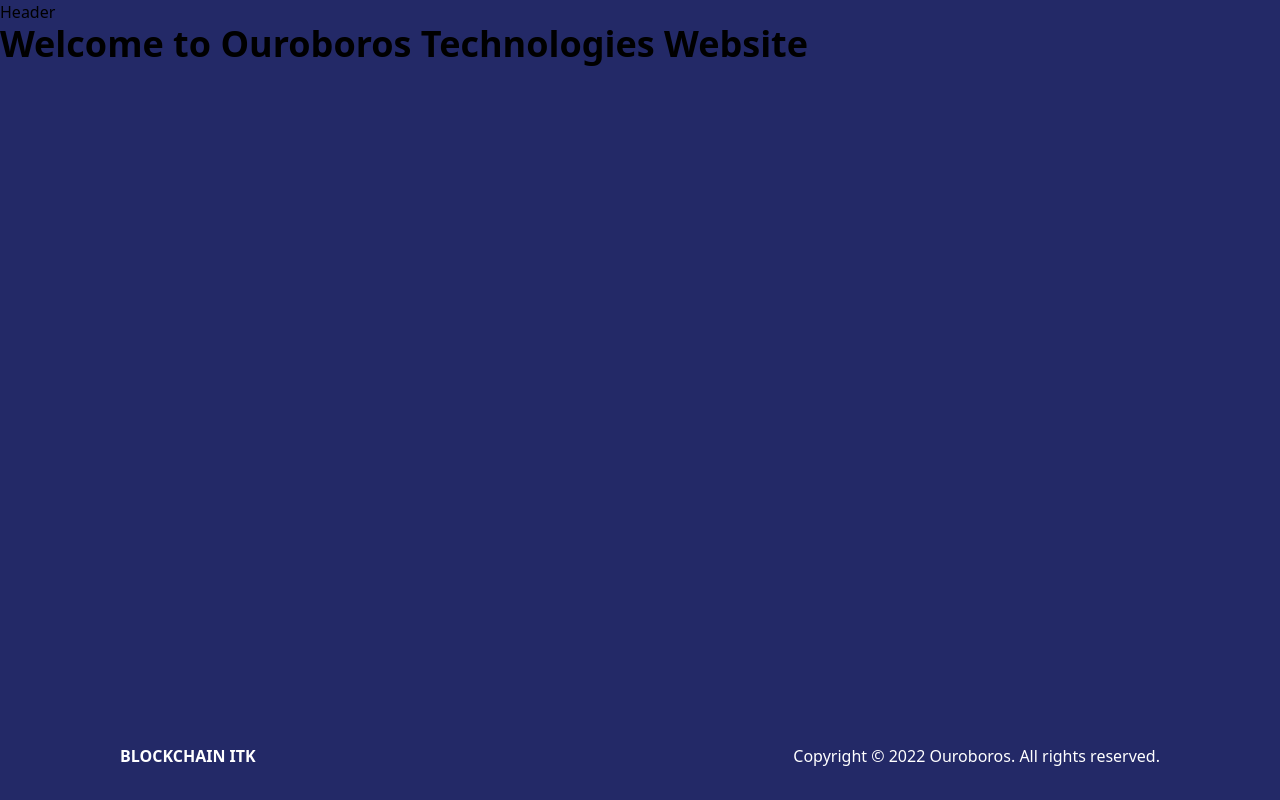
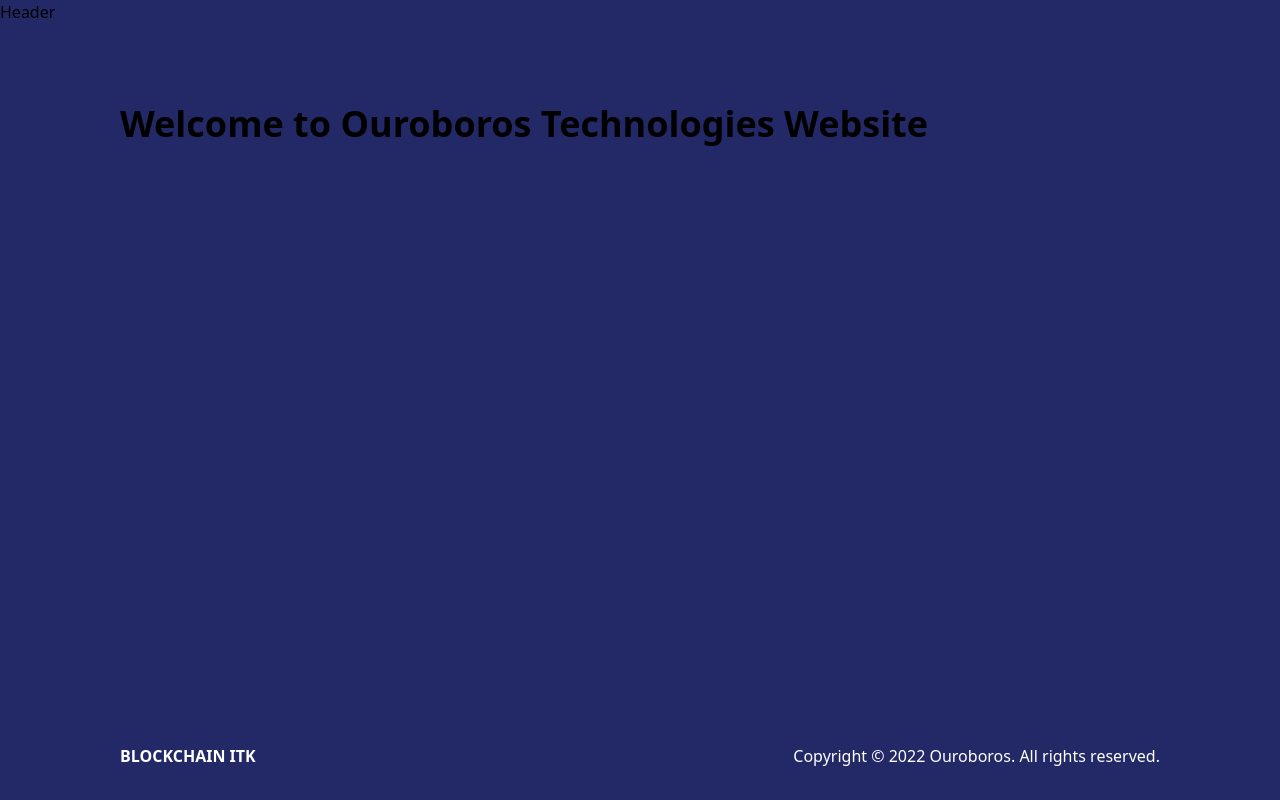
Before and after one commit to Ouroboros-Technology-ITK/ouroboros-tech-website, a Next.js app: page / in a window 1280 px wide. Built offline with nearby package versions, Linux system fonts and the light colour scheme.

Commit message:
feat: add classes style

```diff
--- a/src/components/layout.jsx
+++ b/src/components/layout.jsx
@@ -5,7 +5,9 @@ export default function Layout({ children }) {
   return (
     <>
       <Header />
-      <main className="flex-grow">{children}</main>
+      <main className="z-10 mb-16  flex-grow px-10 pt-20 md:px-20 xl:px-[120px]">
+        {children}
+      </main>
       <Footer />
     </>
   );
```
